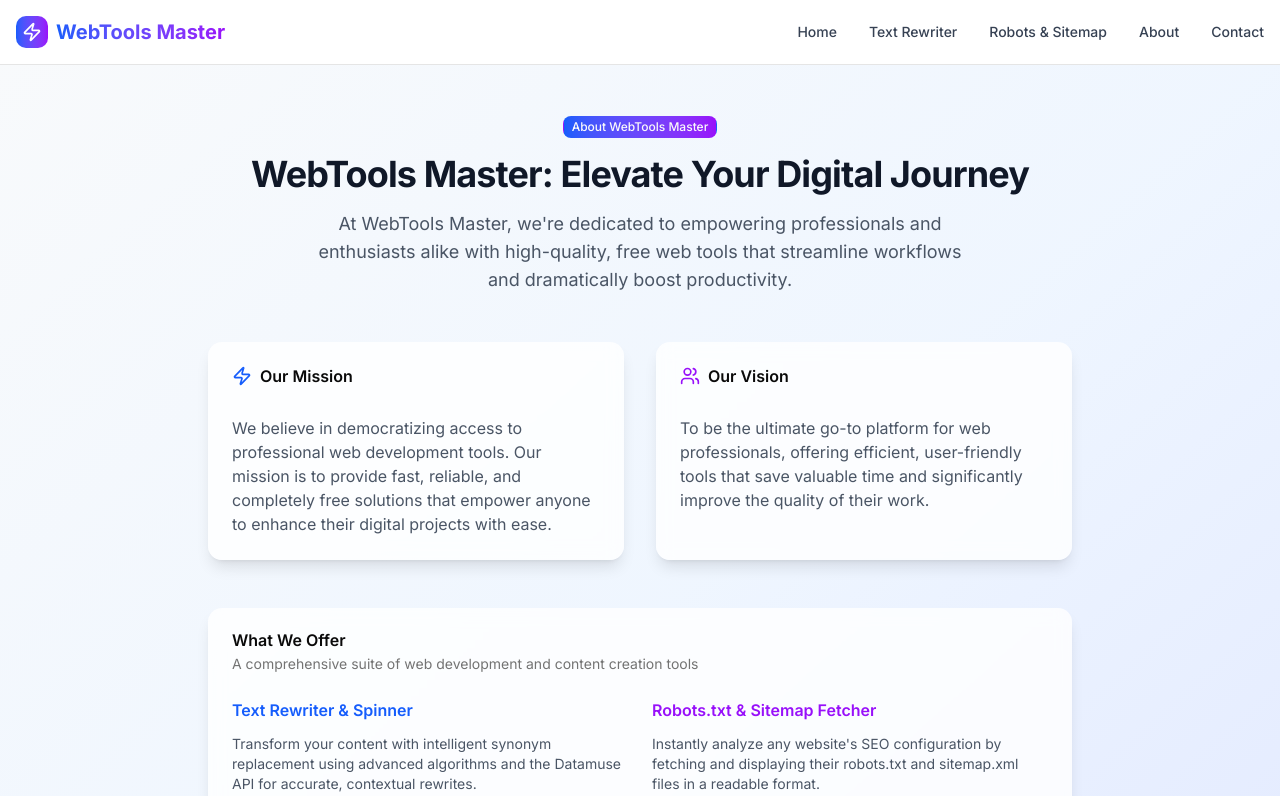
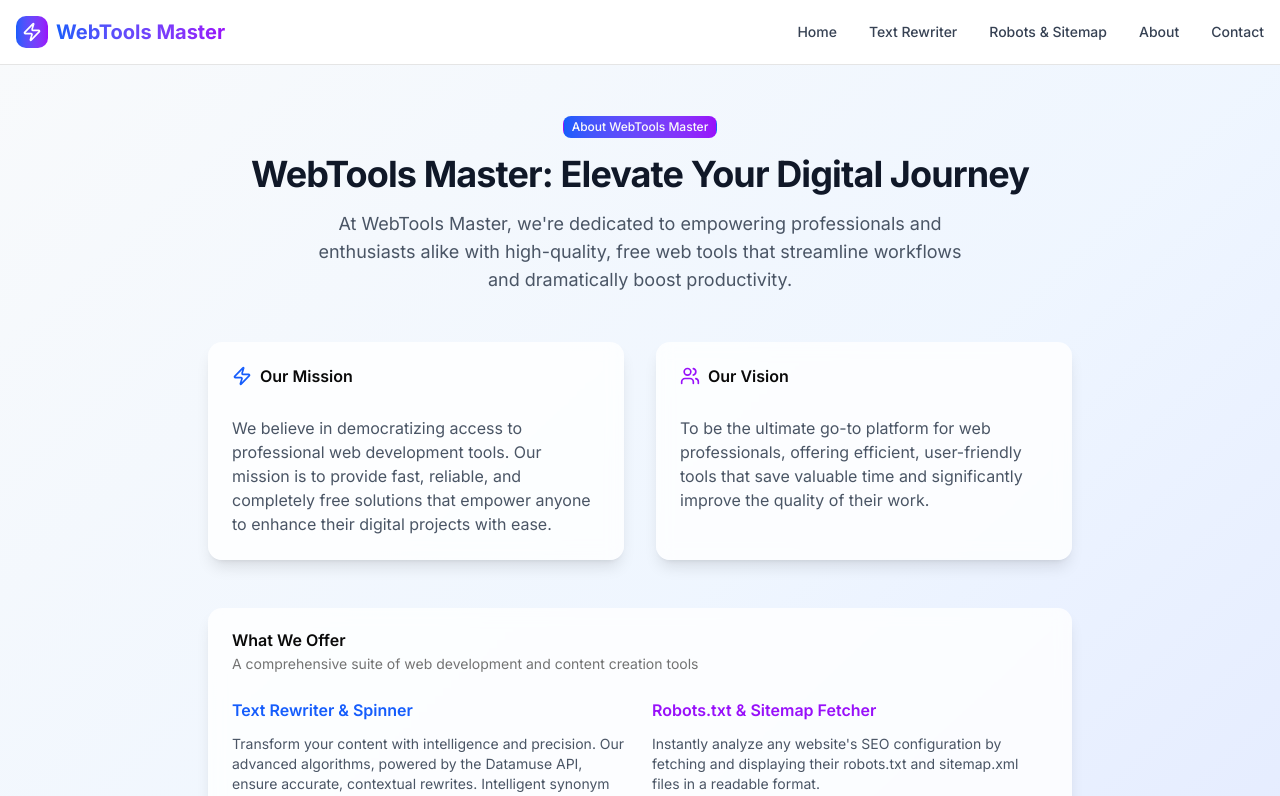
Before and after one commit to samehfathy2/intravelt, a Next.js app: page /about in a window 1280 px wide. Shown: the top 796 px of the page. Built offline with nearby package versions, Linux system fonts and the light colour scheme.

Commit message:
Update page.tsx

```diff
--- a/src/app/about/page.tsx
+++ b/src/app/about/page.tsx
@@ -69,10 +69,15 @@ export default function AboutPage() {
 									Text Rewriter & Spinner
 								</h3>
 								<p className='text-sm text-gray-600 mb-3'>
-									Transform your content with intelligent
-									synonym replacement using advanced
-									algorithms and the Datamuse API for
-									accurate, contextual rewrites.
+									Transform your content with intelligence and precision. Our advanced algorithms, powered by the Datamuse API, ensure accurate, contextual rewrites.
+
+    Intelligent synonym detection
+
+    Context-aware replacements
+
+    Preserve original meaning
+
+    Multiple variation options
 								</p>
 								<ul className='text-xs text-gray-500 space-y-1'>
 									<li>• Intelligent synonym detection</li>
```
